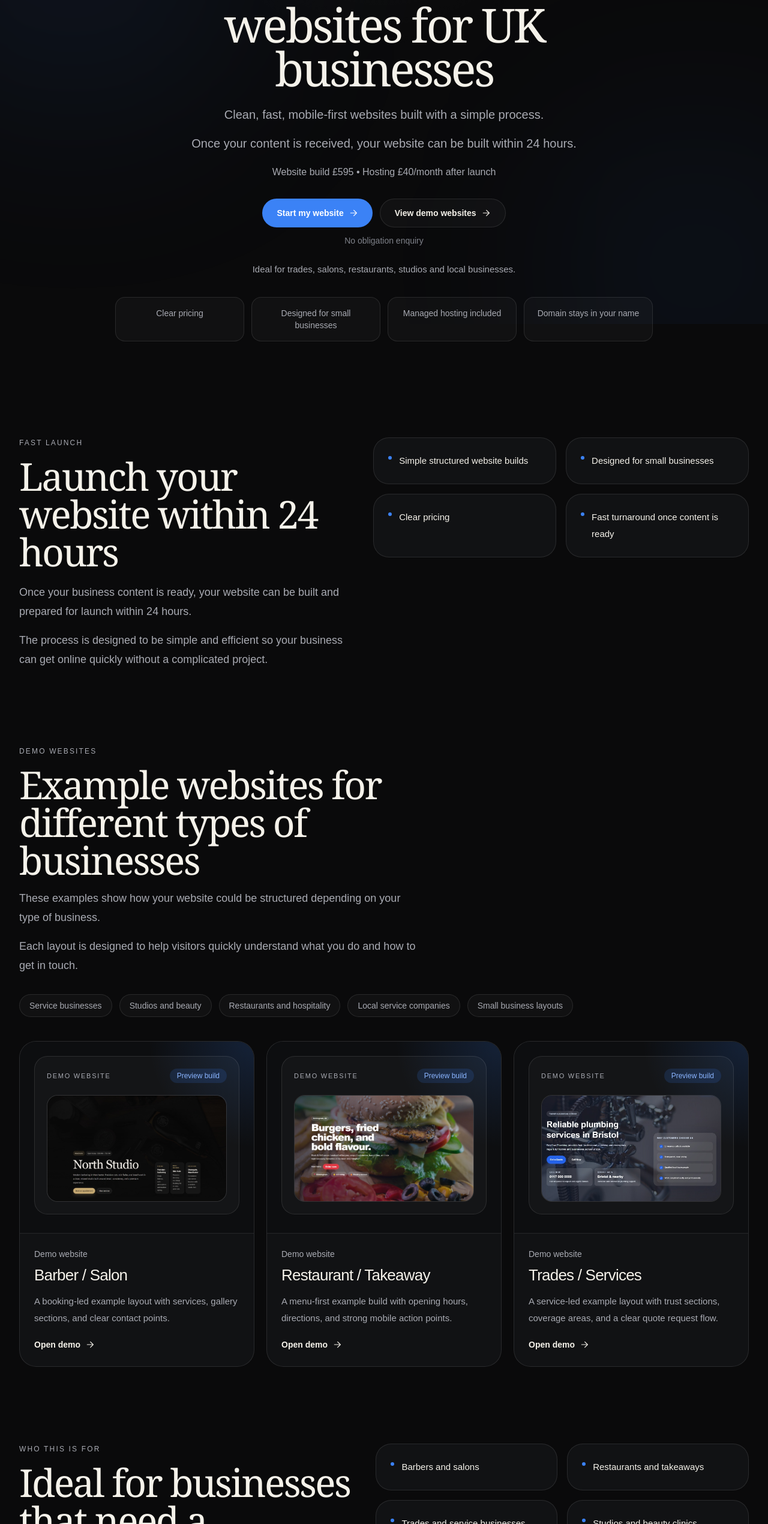
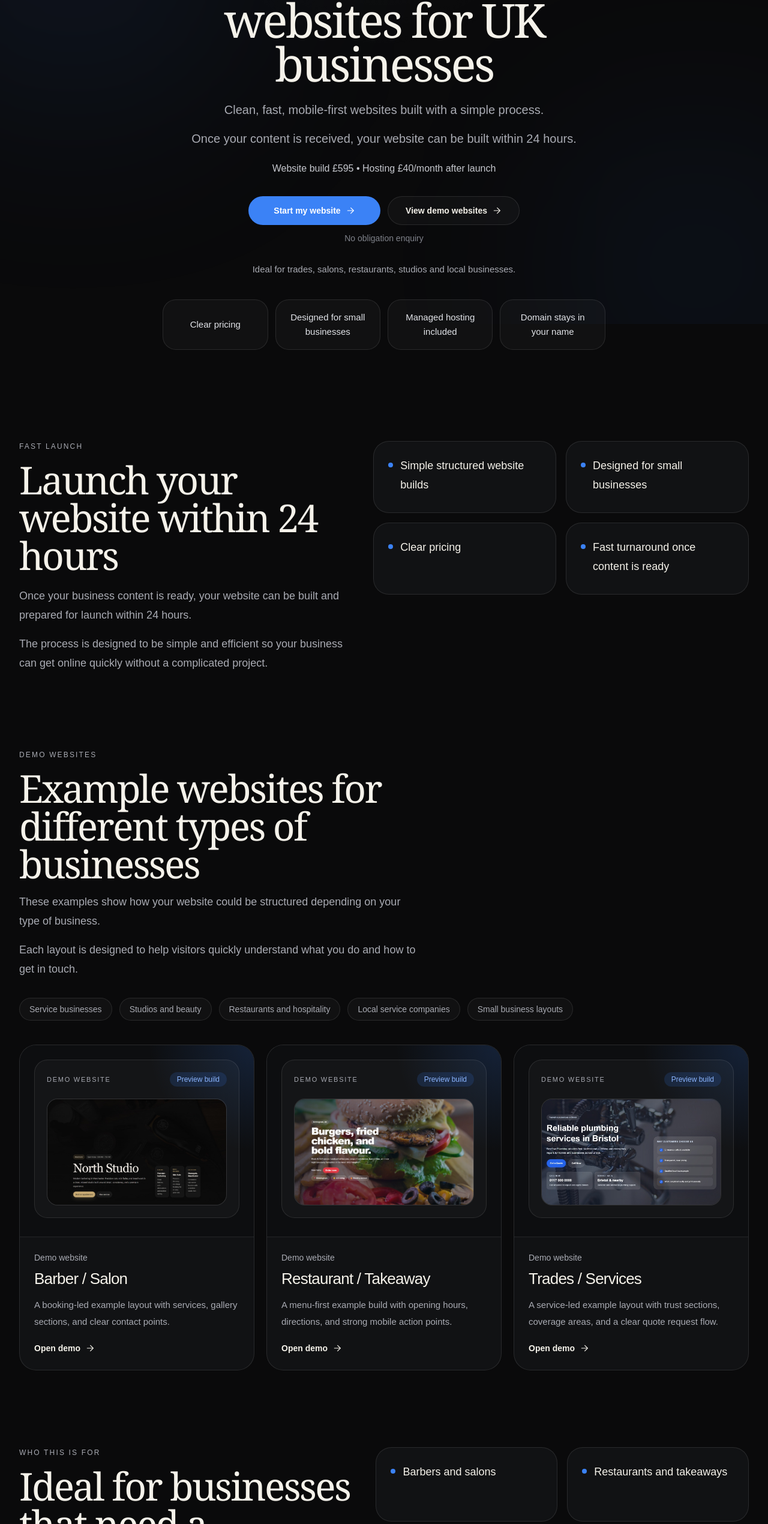
Before and after one commit to cleanwebsitesuk/cleanwebsites, a Next.js app: page / in a window 1280 px wide. Shown: the part 260-2800 px from the top of the page at 60% size. Built offline with nearby package versions, Linux system fonts and the light colour scheme.

Commit message:
Update page.tsx

```diff
--- a/app/page.tsx
+++ b/app/page.tsx
@@ -658,7 +658,7 @@ export default function Home() {
       </motion.header>
 
       <main className="relative scroll-smooth">
-        <section className="mx-auto flex min-h-[82svh] w-full max-w-7xl items-start justify-center px-5 pb-12 pt-16 text-center sm:min-h-[calc(100svh-74px)] sm:px-6 sm:items-center sm:pb-20 sm:pt-10 lg:px-8 lg:pb-24 lg:pt-14">
+        <section className="mx-auto flex min-h-[78svh] w-full max-w-7xl items-start justify-center px-5 pb-10 pt-12 text-center sm:min-h-[calc(100svh-74px)] sm:px-6 sm:items-center sm:pb-18 sm:pt-8 lg:px-8 lg:pb-22 lg:pt-12">
           <motion.div
             variants={heroContainer}
             initial="hidden"
@@ -683,21 +683,21 @@ export default function Home() {
 
             <motion.h1
               variants={fadeUp}
-              className="mx-auto mt-4 max-w-[11ch] font-serif text-[clamp(2.2rem,10.5vw,4.9rem)] leading-[0.92] tracking-[-0.045em] text-[#F5F2EA] sm:mt-6 sm:max-w-[14ch] sm:text-[clamp(2.55rem,10vw,4.9rem)] sm:leading-[0.94]"
+              className="mx-auto mt-4 max-w-[9.5ch] font-serif text-[clamp(2.05rem,8.9vw,4.9rem)] leading-[0.94] tracking-[-0.045em] text-[#F5F2EA] sm:mt-6 sm:max-w-[14ch] sm:text-[clamp(2.55rem,10vw,4.9rem)] sm:leading-[0.94]"
             >
               Professional websites for UK businesses
             </motion.h1>
 
             <motion.p
               variants={fadeUp}
-              className="mx-auto mt-6 max-w-[25rem] text-[16px] leading-8 text-[#A9ABB3] sm:max-w-3xl sm:text-[20px] sm:leading-8"
+              className="mx-auto mt-5 max-w-[22rem] text-[15px] leading-7 text-[#A9ABB3] sm:mt-6 sm:max-w-3xl sm:text-[20px] sm:leading-8"
             >
               Clean, fast, mobile-first websites built with a simple process.
             </motion.p>
 
             <motion.p
               variants={fadeUp}
-              className="mx-auto mt-4 max-w-[25rem] text-[16px] leading-8 text-[#A9ABB3] sm:max-w-3xl sm:text-[20px] sm:leading-8"
+              className="mx-auto mt-3 max-w-[22rem] text-[15px] leading-7 text-[#A9ABB3] sm:mt-4 sm:max-w-3xl sm:text-[20px] sm:leading-8"
             >
               Once your content is received, your website can be built within 24
               hours.
@@ -705,19 +705,19 @@ export default function Home() {
 
             <motion.div
               variants={fadeUp}
-              className="mt-6 text-[15px] font-medium text-[#A9ABB3] sm:mt-5 sm:text-base"
+              className="mt-5 text-[15px] font-medium leading-7 text-[#C6C8CE] sm:mt-5 sm:text-base"
             >
               Website build £595 • Hosting £40/month after launch
             </motion.div>
 
             <motion.div
               variants={fadeUp}
-              className="mx-auto mt-8 flex w-full max-w-md flex-col items-center justify-center gap-3 sm:mt-8 sm:max-w-none sm:flex-row"
+              className="mx-auto mt-7 flex w-full max-w-sm flex-col items-center justify-center gap-3 sm:mt-8 sm:max-w-none sm:flex-row"
             >
               <MagneticLink
                 href="/start"
                 disabled={isMobile}
-                className="group inline-flex h-12 w-full items-center justify-center gap-2 rounded-full bg-[#3B82F6] px-5 text-sm font-semibold text-white transition duration-300 hover:brightness-110 sm:w-auto sm:px-6"
+                className="group inline-flex h-12 w-full items-center justify-center gap-2 rounded-full bg-[#3B82F6] px-5 text-sm font-semibold text-white transition duration-300 hover:brightness-110 sm:w-auto sm:min-w-[220px] sm:px-6"
               >
                 Start my website
                 <ArrowRight />
@@ -725,7 +725,7 @@ export default function Home() {
 
               <a
                 href="#demos"
-                className="group inline-flex h-12 w-full items-center justify-center gap-2 rounded-full border border-white/10 bg-white/[0.03] px-5 text-sm font-semibold text-[#F5F2EA] transition duration-300 hover:-translate-y-0.5 hover:border-white/20 hover:bg-white/[0.05] sm:w-auto sm:px-6"
+                className="group inline-flex h-12 w-full items-center justify-center gap-2 rounded-full border border-white/10 bg-white/[0.03] px-5 text-sm font-semibold text-[#F5F2EA] transition duration-300 hover:-translate-y-0.5 hover:border-white/20 hover:bg-white/[0.05] sm:w-auto sm:min-w-[220px] sm:px-6"
               >
                 View demo websites
                 <ArrowRight />
@@ -741,7 +741,7 @@ export default function Home() {
 
             <motion.p
               variants={fadeUp}
-              className="mx-auto mt-6 max-w-3xl text-sm leading-7 text-[#A9ABB3] sm:text-[15px]"
+              className="mx-auto mt-6 max-w-[24rem] text-sm leading-7 text-[#A9ABB3] sm:mt-7 sm:max-w-3xl sm:text-[15px]"
             >
               Ideal for trades, salons, restaurants, studios and local
               businesses.
@@ -749,7 +749,7 @@ export default function Home() {
 
             <motion.div
               variants={fadeUp}
-              className="mx-auto mt-7 hidden max-w-4xl gap-3 text-sm text-[#A9ABB3] sm:mt-8 sm:grid sm:grid-cols-2 lg:grid-cols-4"
+              className="mx-auto mt-8 hidden max-w-6xl gap-3 text-sm text-[#A9ABB3] sm:mt-9 sm:grid sm:grid-cols-2 lg:grid-cols-4"
             >
               {[
                 "Clear pricing",
@@ -766,9 +766,9 @@ export default function Home() {
                     delay: 0.42 + index * 0.06,
                     ease: easeOut,
                   }}
-                  className="rounded-2xl border border-white/10 bg-white/[0.03] px-4 py-3.5 sm:px-4 sm:py-4"
+                  className="flex min-h-[76px] items-center justify-center rounded-[22px] border border-white/10 bg-white/[0.03] px-5 py-4 text-[15px] font-medium leading-6 text-[#E2E4E9] lg:min-h-[84px]"
                 >
-                  {item}
+                  <span className="max-w-[16ch] text-center">{item}</span>
                 </motion.div>
               ))}
             </motion.div>
@@ -815,12 +815,12 @@ export default function Home() {
                           }
                         : {}
                     }
-                    className="group relative overflow-hidden rounded-[24px] border border-white/10 bg-[#111214] p-5 transition duration-300 hover:border-white/15 hover:bg-[#141518] sm:rounded-[26px] sm:p-6"
+                    className="group relative overflow-hidden rounded-[24px] border border-white/10 bg-[#111214] px-5 py-5 transition duration-300 hover:border-white/15 hover:bg-[#141518] sm:min-h-[120px] sm:px-6 sm:py-6 sm:rounded-[26px]"
                   >
                     <div className="absolute inset-0 -translate-x-full bg-[linear-gradient(115deg,transparent,rgba(255,255,255,0.05),transparent)] opacity-0 transition duration-700 md:group-hover:translate-x-full md:group-hover:opacity-100" />
                     <div className="relative flex items-start gap-3">
-                      <span className="mt-1.5 h-1.5 w-1.5 shrink-0 rounded-full bg-[#3B82F6]" />
-                      <p className="text-sm leading-6 text-[#F5F2EA] sm:text-[15px] sm:leading-7">
+                      <span className="mt-[0.7rem] h-2 w-2 shrink-0 rounded-full bg-[#3B82F6]" />
+                      <p className="text-[17px] leading-8 text-[#F5F2EA] sm:text-[18px] sm:leading-8">
                         {item}
                       </p>
                     </div>
@@ -922,11 +922,11 @@ export default function Home() {
                       delay: index * 0.05,
                       ease: easeOut,
                     }}
-                    className="rounded-[24px] border border-white/10 bg-[#111214] p-5 sm:rounded-[26px] sm:p-6"
+                    className="rounded-[24px] border border-white/10 bg-[#111214] px-5 py-5 sm:min-h-[124px] sm:px-6 sm:py-6 sm:rounded-[26px]"
                   >
                     <div className="flex items-start gap-3">
-                      <span className="mt-1.5 h-1.5 w-1.5 shrink-0 rounded-full bg-[#3B82F6]" />
-                      <p className="text-sm leading-6 text-[#F5F2EA] sm:text-[15px] sm:leading-7">
+                      <span className="mt-[0.7rem] h-2 w-2 shrink-0 rounded-full bg-[#3B82F6]" />
+                      <p className="text-[17px] leading-8 text-[#F5F2EA] sm:text-[18px] sm:leading-8">
                         {item}
                       </p>
                     </div>
@@ -943,11 +943,11 @@ export default function Home() {
             className="mx-auto w-full max-w-7xl px-5 py-12 sm:px-6 sm:py-16 lg:px-8"
           >
             <div className="overflow-hidden rounded-[28px] border border-white/10 bg-[#111214] px-5 py-7 sm:rounded-[32px] sm:px-8 sm:py-10 lg:px-10">
-              <div className="max-w-2xl">
+              <div className="max-w-4xl">
                 <div className="text-[11px] uppercase tracking-[0.16em] text-[#A9ABB3] sm:text-[12px] sm:tracking-[0.18em]">
                   Pricing
                 </div>
-                <h2 className="mt-4 font-serif text-[clamp(2.1rem,8vw,3.5rem)] leading-[1.02] tracking-[-0.04em] text-[#F5F2EA]">
+                <h2 className="mt-4 max-w-none font-serif text-[clamp(2rem,4.8vw,3.75rem)] leading-[1.02] tracking-[-0.04em] text-[#F5F2EA] lg:whitespace-nowrap">
                   Simple website launch package
                 </h2>
                 <p className="mt-4 max-w-xl text-base leading-7 text-[#A9ABB3] sm:text-[18px] sm:leading-8">
```
